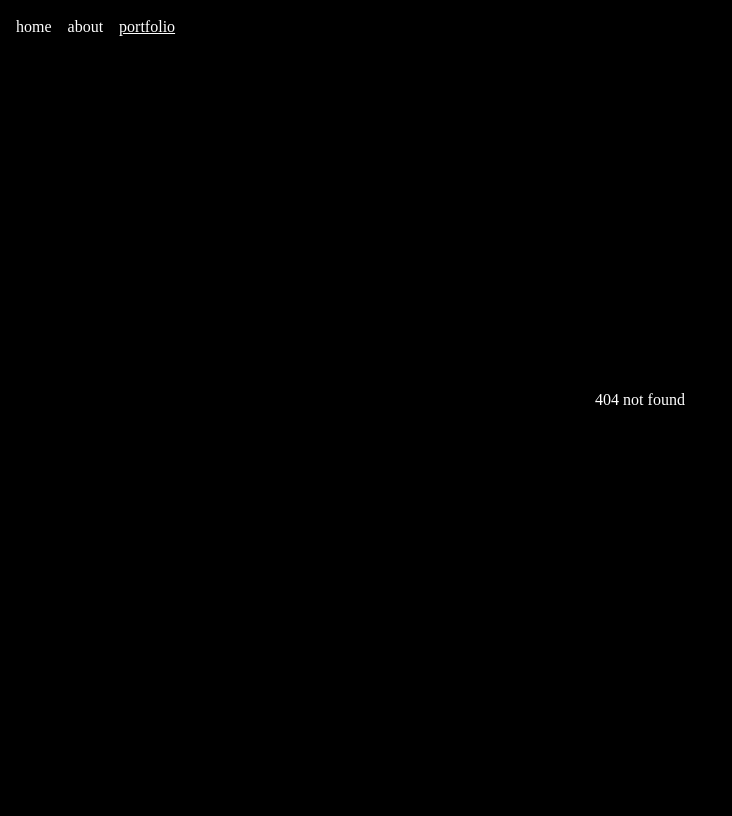
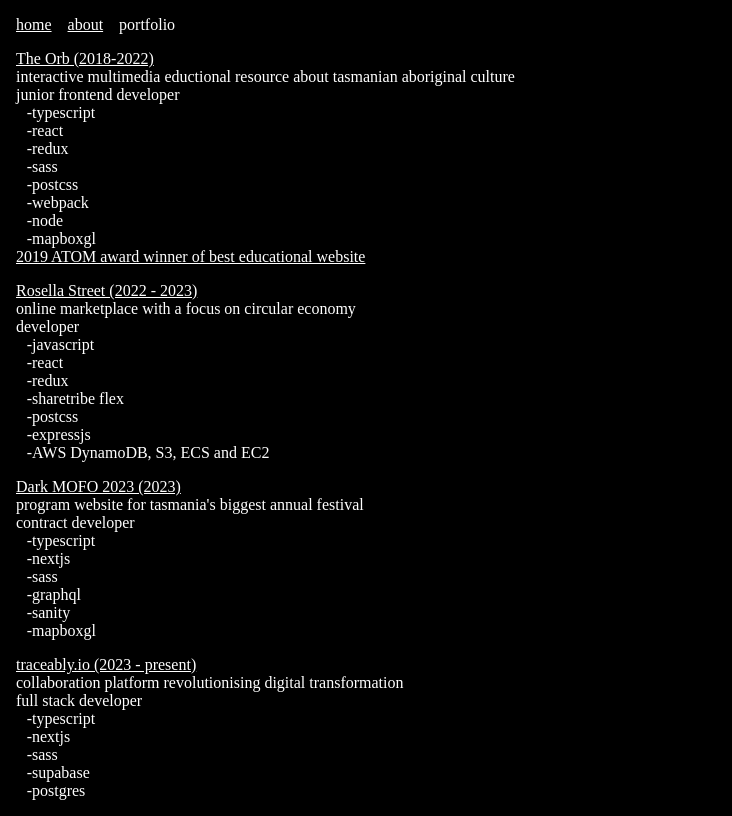
Before and after one commit to m-hart/morganh.art, a Next.js app: page /portfolio in a window 1280 px wide. Before the commit this address had no page. Shown: the whole page, without its empty margins (0-732 px from the left). Built offline with nearby package versions, Linux system fonts and the light colour scheme.

Commit message:
Add portfolio

```diff
--- a/package.json
+++ b/package.json
@@ -13,7 +13,6 @@
     "date-fns": "^2.30.0",
     "lodash": "^4.17.21",
     "next": "^13.4.7",
-    "next-translate": "^2.4.4",
     "react": "^18.2.0",
     "react-dom": "^18.2.0",
     "sass": "^1.63.6"
--- a/src/app/globals.scss
+++ b/src/app/globals.scss
@@ -19,7 +19,7 @@
   background: black;
 }
 
-a, p, h1, h2, h3, h4, h5, h6 {
+a, p, h1, h2, h3, h4, h5, h6, li {
   font-family: TimesNewRoman, 'Times New Roman', Times;
 }
 
--- a/src/app/layout.tsx
+++ b/src/app/layout.tsx
@@ -1,13 +1,13 @@
 import NavBar from '@/components/nav/NavBar'
-import './globals.scss'
 import { Inter } from 'next/font/google'
 import NavLink from '@/components/nav/NavLink'
+import './globals.scss'
 
 const inter = Inter({ subsets: ['latin'] })
 
 export const metadata = {
   title: 'morganh.art',
-  description: 'dog generator',
+  description: 'portfolio and dog generator',
 }
 
 export default function RootLayout({
@@ -32,7 +32,10 @@
             title='portfolio'
           />
         </NavBar>
-        {children}
+        {/* Some times I'm just lazy */}
+        <div style={{ margin: 'var(--small-gutter)' }}>
+          {children}
+        </div>
       </body>
     </html>
   )
--- /dev/null
+++ b/src/app/portfolio/page.tsx
@@ -0,0 +1,11 @@
+import Portfolio from "@/components/layouts/portfolio/Portfolio";
+
+
+export default function Page() {
+
+  return (
+    <main>
+      <Portfolio />
+    </main>
+  )
+}
--- /dev/null
+++ b/src/components/layouts/portfolio/Portfolio.tsx
@@ -0,0 +1,11 @@
+import { ITEMS } from '@/global/portfolio';
+import PortfolioItem from './PortfolioItem';
+
+
+export default function Portfolio() {
+  return (
+    <ul>
+      {ITEMS.map(item => <PortfolioItem {...item} />)}
+    </ul>
+  )
+}
--- /dev/null
+++ b/src/components/layouts/portfolio/PortfolioItem.tsx
@@ -0,0 +1,44 @@
+import NavLink from '@/components/nav/NavLink';
+import { PortfolioItem } from '@/global/portfolio';
+import styles from './portfolio.module.scss';
+
+interface PortfolioItemProps extends PortfolioItem {
+}
+
+export default function PortfolioItem({
+  title,
+  subtitle,
+  description,
+  href,
+  position,
+  technologies,
+  meta = [],
+}: PortfolioItemProps) {
+
+  const metadata = meta.map(({ href, text }) => (
+    href ? <NavLink
+      href={href}
+      title={text}
+    /> : <li key={text}>{text}</li>
+  ));
+
+  return (
+    <li key={title} className={styles.item}>
+      <NavLink
+        title={`${title} (${subtitle})`}
+        href={href}
+        list={false}
+      />
+      <p>{description}</p>
+      <ul>
+        <li>
+          {position}
+          <ul>
+            {technologies.map(tech => <li key={tech}>{tech}</li>)}
+          </ul>
+        </li>
+        {metadata}
+      </ul>
+    </li>
+  )
+}
--- /dev/null
+++ b/src/components/layouts/portfolio/portfolio.module.scss
@@ -0,0 +1,10 @@
+.item {
+  margin: var(--small-gutter) 0;
+  & > ul {
+    // list-style: '-';
+    & > * > ul {
+      margin-left: var(--small-gutter);
+      list-style: '-';
+    }
+  }
+}
--- a/src/components/nav/NavLink.tsx
+++ b/src/components/nav/NavLink.tsx
@@ -21,6 +21,7 @@
 
   const link = (
     <Link
+      prefetch
       href={match ? '#' : href}
       className={match ? styles.selectedLink : styles.link}
     >
--- a/src/components/nav/nav.module.scss
+++ b/src/components/nav/nav.module.scss
@@ -1,8 +1,7 @@
 .bar {
-  position: absolute;
+  // position: absolute;
   width: 100vw;
-  top: var(--small-gutter);
-  left: var(--small-gutter);
+  margin: var(--small-gutter);
 }
 
 .barChildren {
@@ -13,15 +12,16 @@
 
 
 .link {
+  text-decoration: underline;
   &:hover {
-    text-decoration: underline;
+    text-decoration: none;
     cursor: pointer;
   }
 }
 
 .selectedLink {
   composes: link;
-  text-decoration: underline;
+  text-decoration: none;
 
   &:hover {
     cursor: default;
--- /dev/null
+++ b/src/global/portfolio.ts
@@ -0,0 +1,54 @@
+export interface PortfolioItem {
+  title: string;
+  subtitle: string;
+  description: string;
+  href: string
+  position: string;
+  technologies: string[];
+  // Extra metadata
+  meta?: {
+    text: string;
+    href?: string;
+  }[];
+}
+
+export const ITEMS: PortfolioItem[] = [
+  {
+    title: 'The Orb',
+    subtitle: '2018-2022',
+    description: 'interactive multimedia eductional resource about tasmanian aboriginal culture',
+    href: 'https://www.theorb.tas.gov.au/',
+    position: 'junior frontend developer',
+    technologies: ['typescript', 'react', 'redux', 'sass', 'postcss', 'webpack', 'node', 'mapboxgl'],
+    meta: [
+      {
+        text: '2019 ATOM award winner of best educational website',
+        href: 'https://atomawards.org/2019-tertiary-industry-entry/the-orb/',
+      }
+    ],
+  },
+  {
+    title: 'Rosella Street',
+    subtitle: '2022 - 2023',
+    description: 'online marketplace with a focus on circular economy',
+    href: 'https://www.rosellastreet.com',
+    position: 'developer',
+    technologies: ['javascript', 'react', 'redux', 'sharetribe flex', 'postcss', 'expressjs', 'AWS DynamoDB, S3, ECS and EC2'],
+  },
+  {
+    title: 'Dark MOFO 2023',
+    subtitle: '2023',
+    description: 'program website for tasmania\'s biggest annual festival',
+    href: 'https://darkmofo.net.au/',
+    position: 'contract developer',
+    technologies: ['typescript', 'nextjs', 'sass', 'graphql', 'sanity', 'mapboxgl'],
+  },
+  {
+    title: 'traceably.io',
+    subtitle: '2023 - present',
+    description: 'collaboration platform revolutionising digital transformation',
+    href: 'https://traceably.io/',
+    position: 'full stack developer',
+    technologies: ['typescript', 'nextjs', 'sass', 'supabase', 'postgres'],
+  },
+]
```
Also changed, not shown: src/app/portfolio/page.module.scss (added), 1 other file (tests, documents, lock files or other folders).
